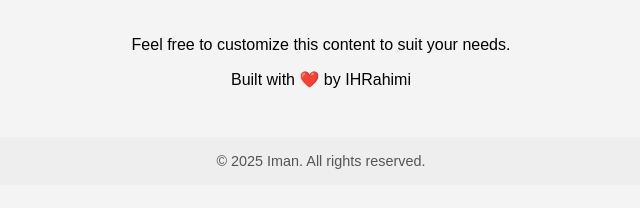
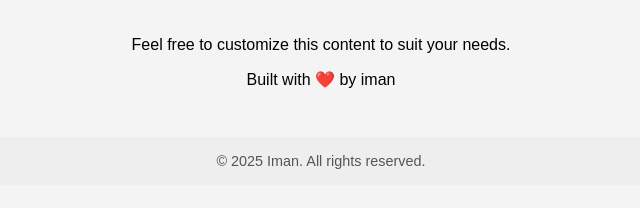
Before and after one commit to ihrahimi/DevOps, a plain HTML site: page jenkins/nginx-simple/index.html in a window 1280 px wide. Shown: the part 190-398 px from the top of the page, 319-959 px from the left. Drawn offline with Linux system fonts and the light colour scheme.

Commit message:
Update index.html

```diff
--- a/jenkins/nginx-simple/index.html
+++ b/jenkins/nginx-simple/index.html
@@ -35,7 +35,7 @@
   </header>
   <main>
     <p>Feel free to customize this content to suit your needs.</p>
-    <p>Built with ❤️ by IHRahimi</p>
+    <p>Built with ❤️ by iman</p>
   </main>
   <footer>
     &copy; 2025 Iman. All rights reserved.
```
